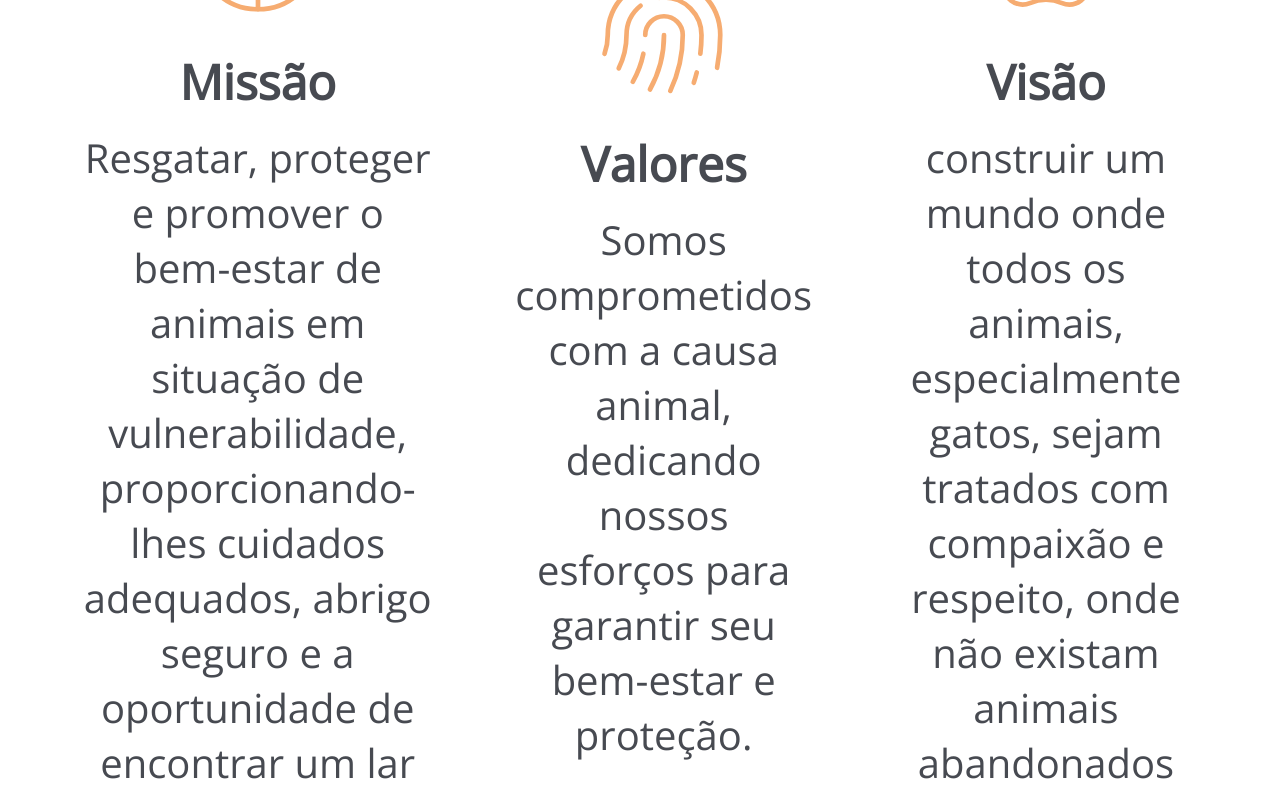
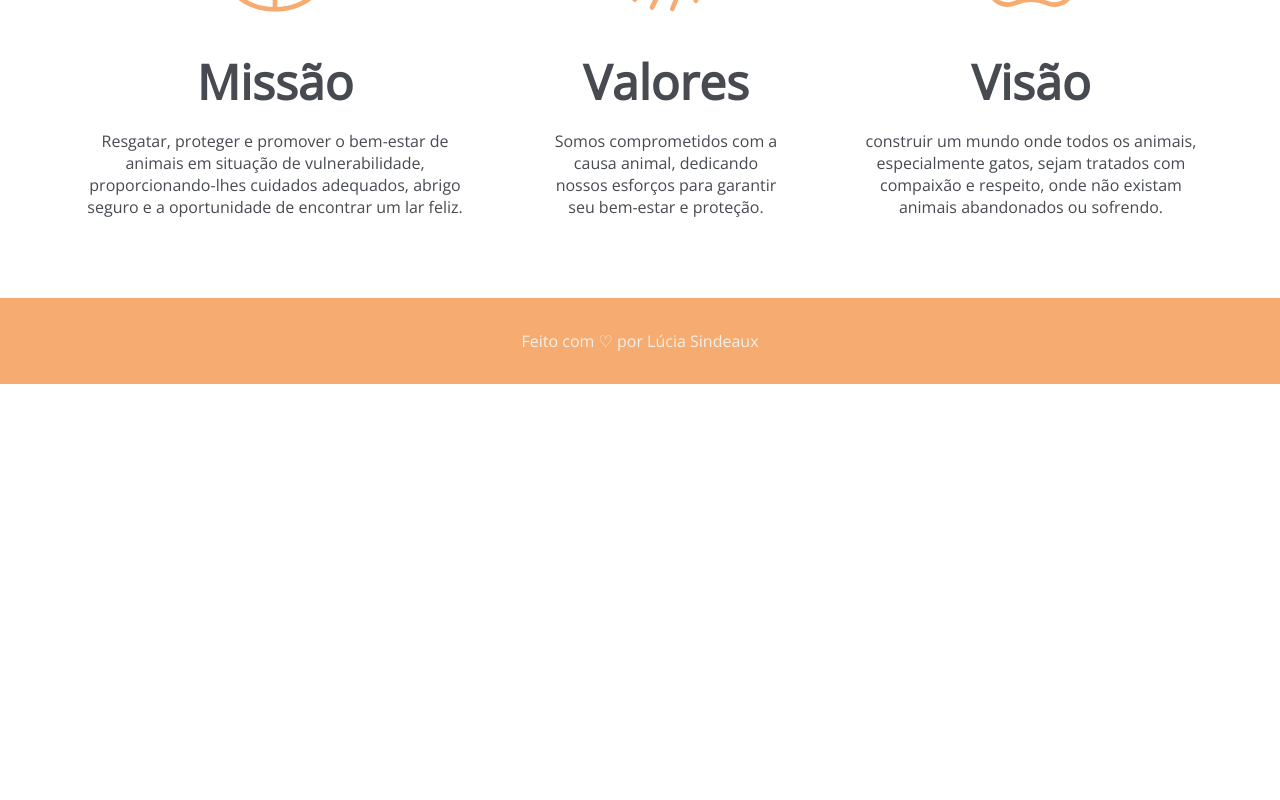
Before and after one commit to LuciaSindeaux/projeto-final-resgatinhos-reprograma, a React (Vite) app in the folder lucia-sindeaux/projeto-final-resgatinhos/: page / in a window 1280 px wide. Shown: the part 880-1680 px from the top of the page. After the commit the page ends 1264 px from the top, so only its background shows below. Built offline with nearby package versions, Linux system fonts and the light colour scheme; no server answers.

Commit message:
ajustes no css

```diff
--- a/lucia-sindeaux/projeto-final-resgatinhos/src/styles/pages/home.module.css
+++ b/lucia-sindeaux/projeto-final-resgatinhos/src/styles/pages/home.module.css
@@ -20,7 +20,7 @@
 
   .cardDescription {
     text-align: center;
-    font-size: 2.5rem;
+    font-size: 2vh;
     color: #474a51;
   }
 
--- a/lucia-sindeaux/projeto-final-resgatinhos/src/styles/pages/sobre.module.css
+++ b/lucia-sindeaux/projeto-final-resgatinhos/src/styles/pages/sobre.module.css
@@ -18,13 +18,17 @@
   margin: 1rem;
 }
 
-.newsCard {
+a {
+  margin: 0
+}
+
+.newsCard  {
   display: flex;
   flex-direction: column;
   align-items: center;
 }
 
-.newsCard img  a{
+.newsCard img {
   width: 100%;
   max-height: 40vh;
   object-fit: cover;
```
